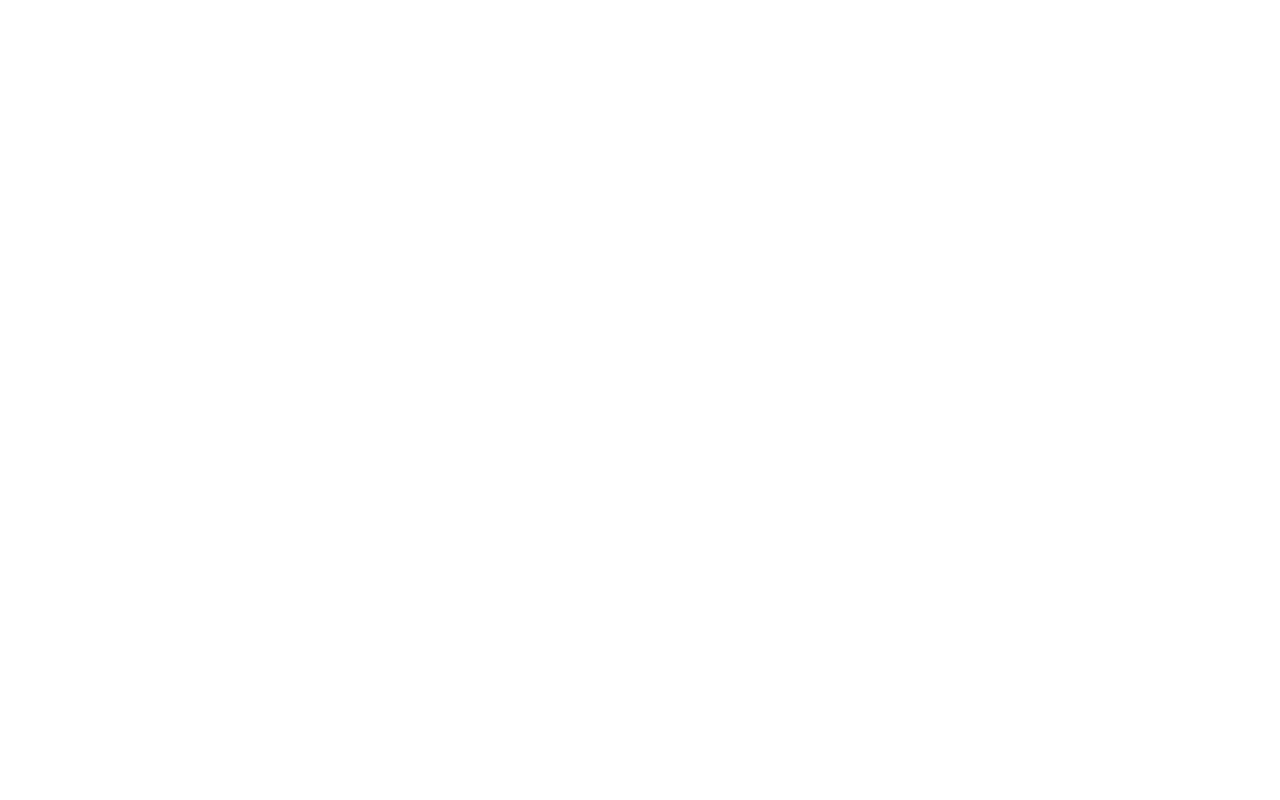
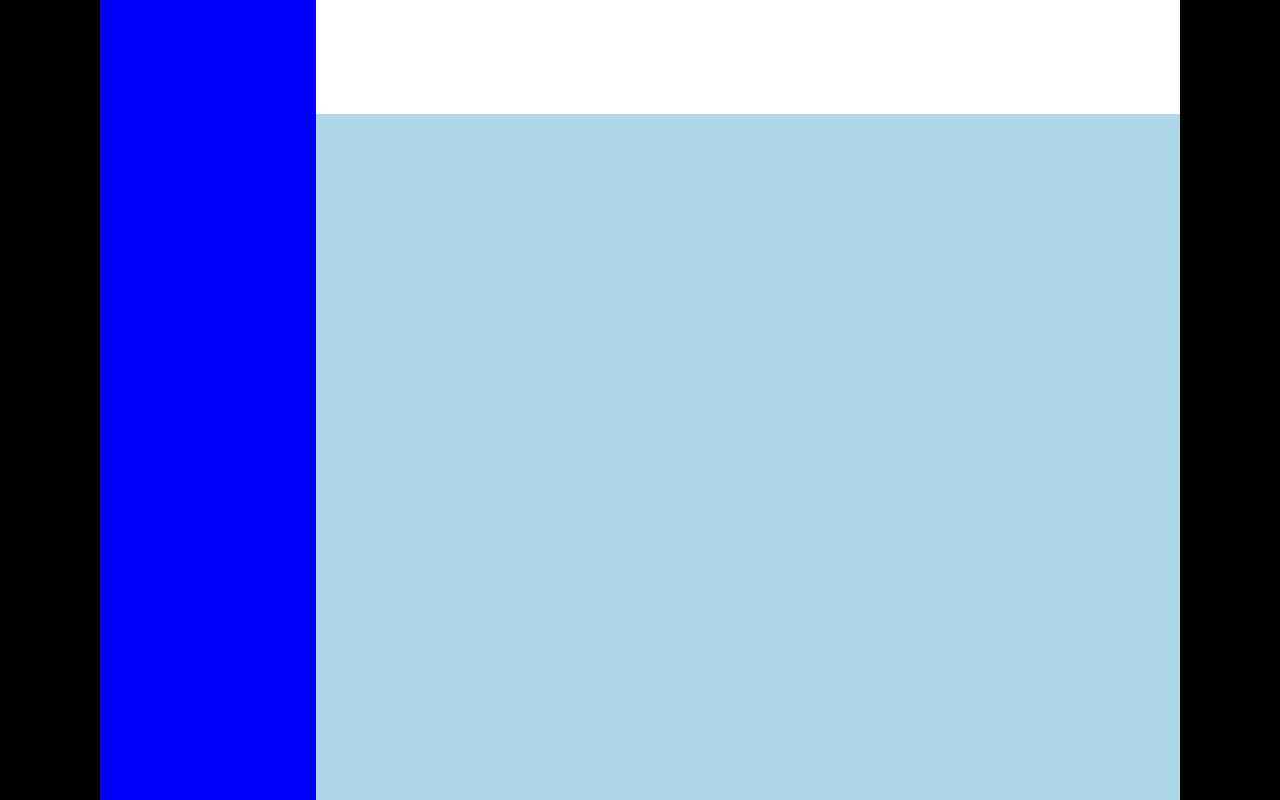
Before and after one commit to Liziloo/odin-dashboard, a plain HTML site: page index.html in a window 1280 px wide. Drawn offline with Linux system fonts and the light colour scheme.

Commit message:
Apply basic layout

```diff
--- a/index.html
+++ b/index.html
@@ -8,6 +8,10 @@
     <title>Dashboard</title>
 </head>
 <body>
-
+    <div id="container">
+        <div id="header"></div>
+        <div id="sidebar"></div>
+        <div id="main"></div>
+    </div>
 </body>
 </html>
--- a/styles.css
+++ b/styles.css
@@ -0,0 +1,29 @@
+body {
+    background-color: black;
+}
+
+#container {
+    height: 100vh;
+    margin: 0 100px;
+    display: grid;
+    grid-template-columns: 1fr 4fr;
+    grid-template-rows: 1fr 6fr;
+    grid-template-areas:
+        "sidebar header"
+        "sidebar main";
+}
+
+#header {
+    background-color: white;
+    grid-area: header;
+}
+
+#sidebar {
+    background-color: blue;
+    grid-area: sidebar;
+}
+
+#main {
+    background-color: lightblue;
+    grid-area: main;
+}
```
Also changed, not shown: dashboard-project.png (added).
